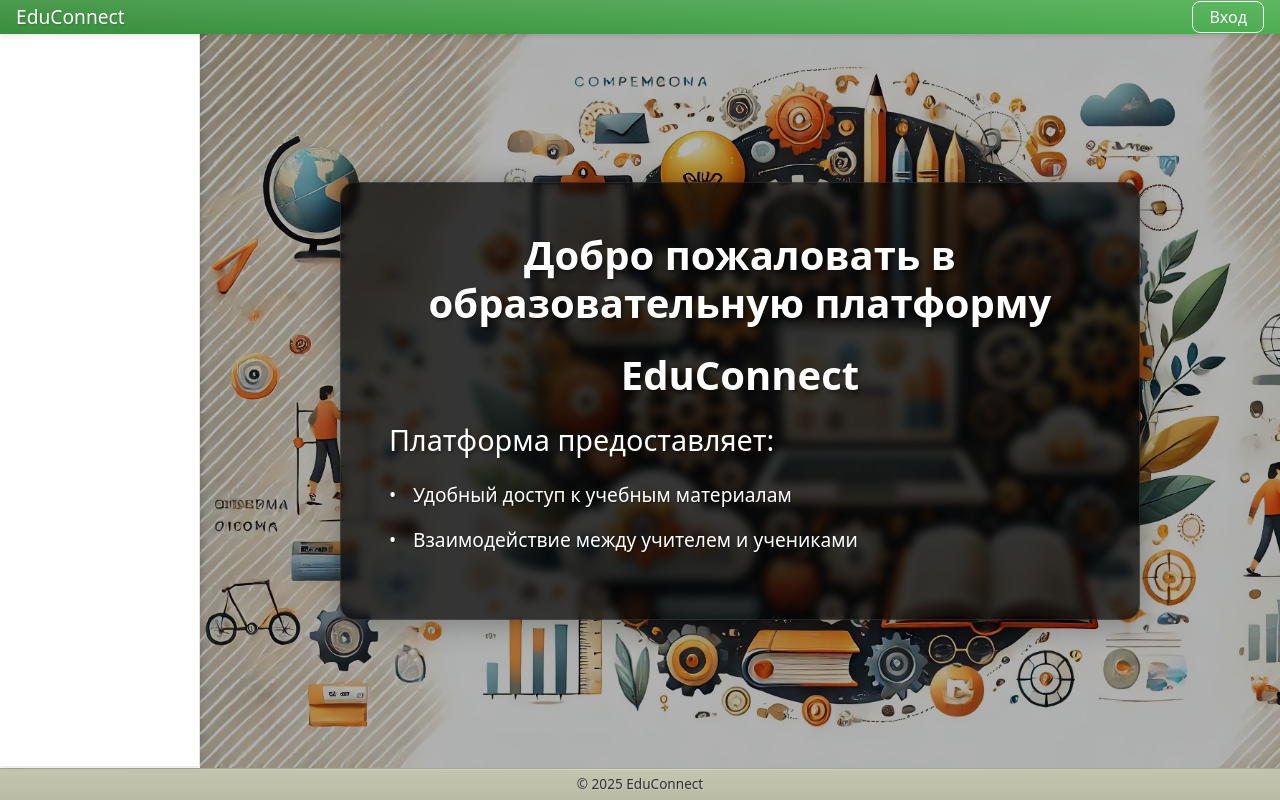
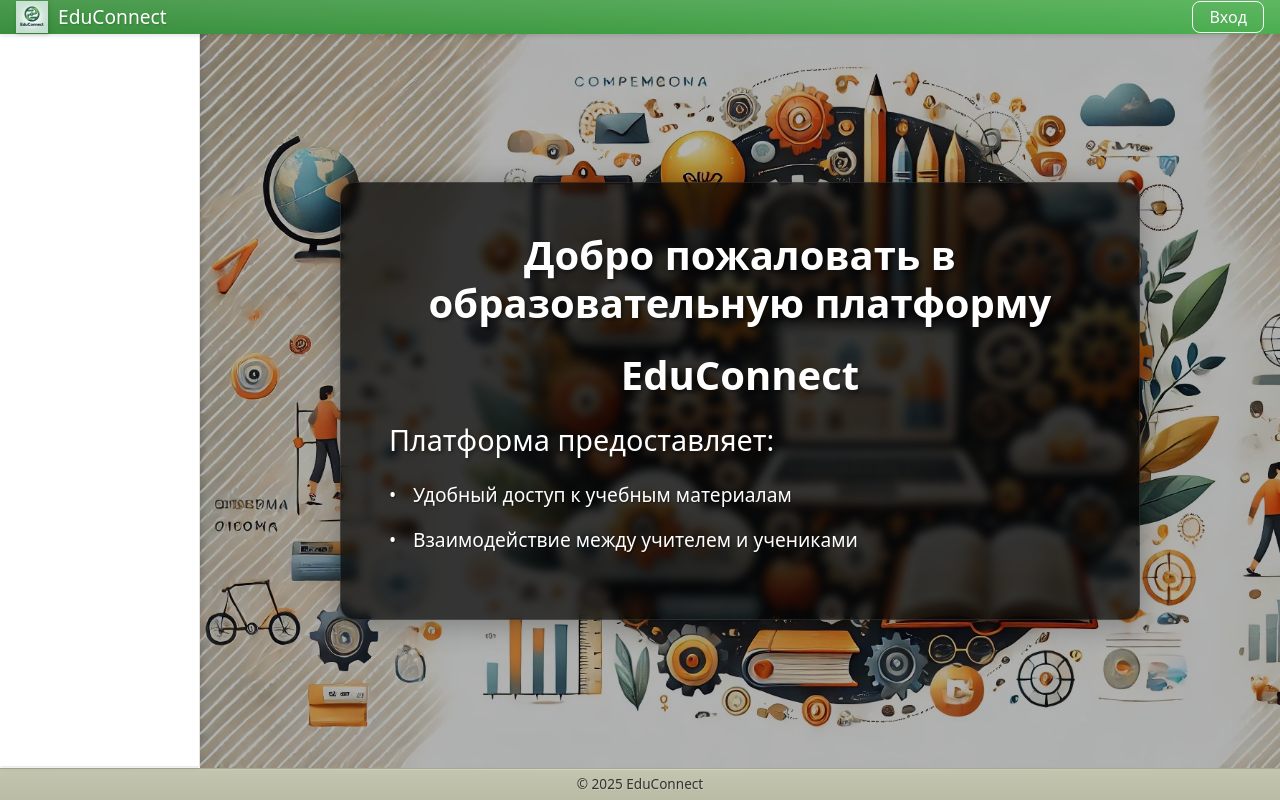
Before and after one commit to Alex-L-K-free/EduConnect, a React (Create React App) app in the folder educonnect/frontend/: page / in a window 1280 px wide. Built offline with nearby package versions, Linux system fonts and the light colour scheme.

Commit message:
оптимизация навбара v3

```diff
--- a/educonnect/frontend/src/components/layout/Header.css
+++ b/educonnect/frontend/src/components/layout/Header.css
@@ -1,3 +1,20 @@
+/* стили для логотипа */
+.header-logo {
+  height: 32px;
+  width: auto;
+  margin-right: 10px;
+  vertical-align: middle;
+  filter: drop-shadow(1px 1px 2px rgba(0, 0, 0, 0.2));
+}
+
+/*.navbar-brand {*/
+/*  display: flex;*/
+/*  align-items: center;*/
+/*  color: white !important;*/
+/*  font-weight: bold;*/
+/*  font-size: 1.5rem;*/
+/*}*/
+
 .navbar {
   background-color: var(--primary-color);
   padding: 1rem;
@@ -5,6 +22,8 @@
 }
 
 .navbar-brand {
+  display: flex;
+  align-items: center;
   color: white !important;
   font-weight: bold;
   font-size: 1.5rem;
--- a/educonnect/frontend/src/components/layout/Header.js
+++ b/educonnect/frontend/src/components/layout/Header.js
@@ -5,7 +5,9 @@ import { useUser } from '../../UserContext';
 // import './Header.css';
 import LoginModal from '../LoginModal';
 import { useNavigate } from 'react-router-dom';
+import educonnectLogo from '../../assets/images/educonnect-logo.png';
 import './Header.css';
+// import logo from '/educonnect-logo.png';
 
 const Header = () => {
   const { user, logout } = useUser();
@@ -81,7 +83,15 @@ const Header = () => {
 
   return (
     <Navbar bg="primary" variant="dark" fixed="top">
-      <Navbar.Brand href="/">EduConnect</Navbar.Brand>
+      {/*<Navbar.Brand href="/">EduConnect</Navbar.Brand>*/}
+      <Navbar.Brand href="/">
+        <img
+          src={educonnectLogo}
+          alt="EduConnect"
+          className="header-logo"
+        />
+        EduConnect
+      </Navbar.Brand>
       <Nav className="ms-auto">
         {user ? (
           <div className="nav-auth">
```
